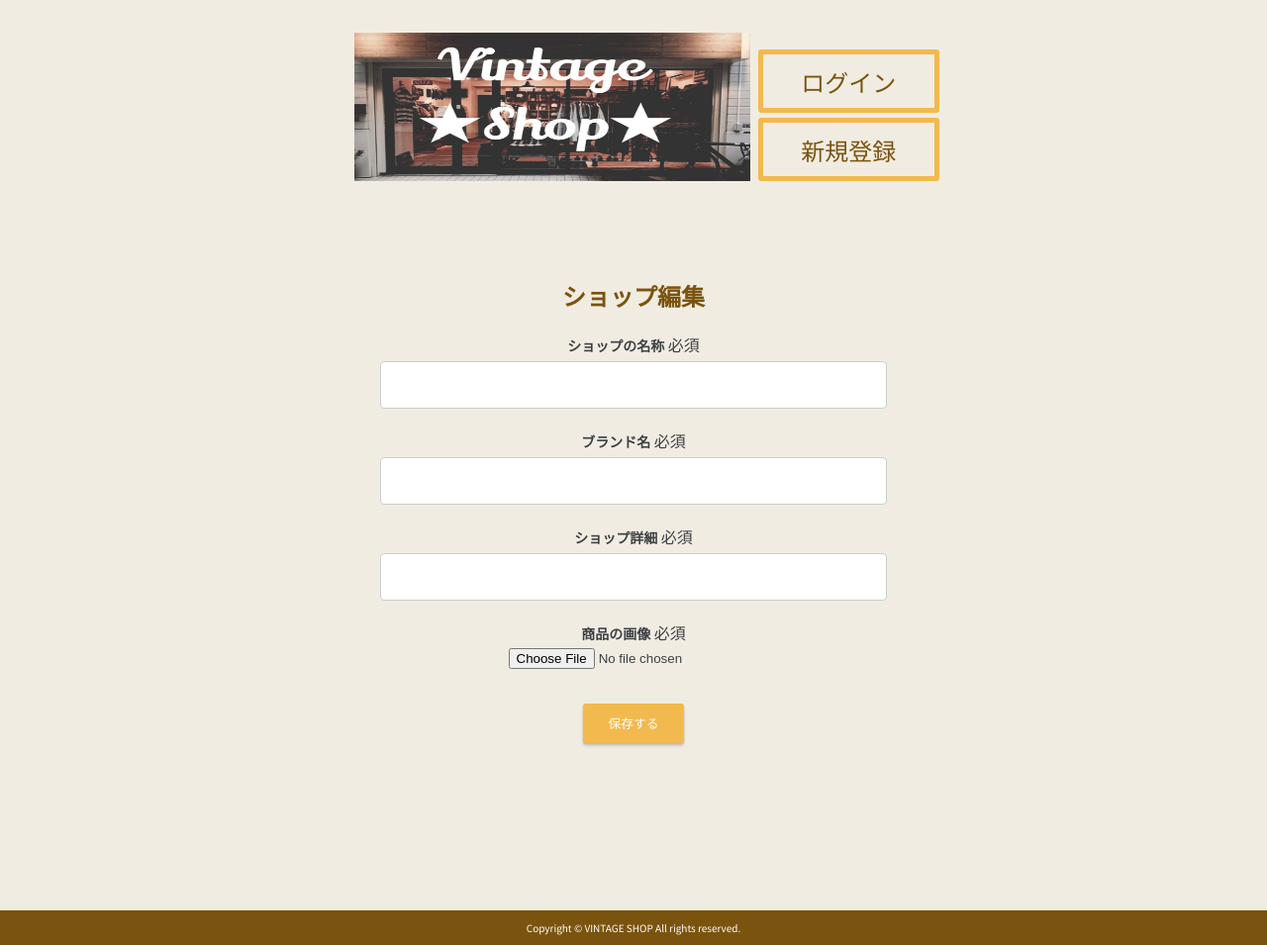
After one commit to gobaru/vintage-shop617, a Rails app: template app/views/shops/edit.html.erb in a window 1280 px wide. The commit adds this page. Shown: the whole page at 99% size. Run offline with Rails 7, Linux system fonts and the light colour scheme; the template is opened without the code that fills it, so the values that code supplies are empty; style sheets or scripts are compiled from the project's sources.

Commit message:
edit,updateアクションの設定

```diff
--- /dev/null
+++ b/app/views/shops/edit.html.erb
@@ -0,0 +1,8 @@
+<div class="main">
+  <div class="inner">
+    <div class="form__wrapper">
+      <h2 class="page-heading">ショップ編集</h2>
+      <%= render partial: "form" %>
+    </div>
+  </div>
+</div>
--- a/app/views/shops/show.html.erb
+++ b/app/views/shops/show.html.erb
@@ -7,7 +7,7 @@
       <%= link_to "by #{@shop.user.nickname}★", root_path, class: :shop__user %>
       <%if user_signed_in? && current_user.id == @shop.user.id %>
         <div class="shop__manage">
-          <%= link_to "編集する", root_path, class: :shop__btn %>
+          <%= link_to "編集する", edit_shop_path(@shop.id), class: :shop__btn %>
           <%= link_to "削除する", root_path, class: :shop__btn %>
         </div>
       <% end %>
```
Also changed, not shown: app/controllers/shops_controller.rb (+17 -0 lines).
